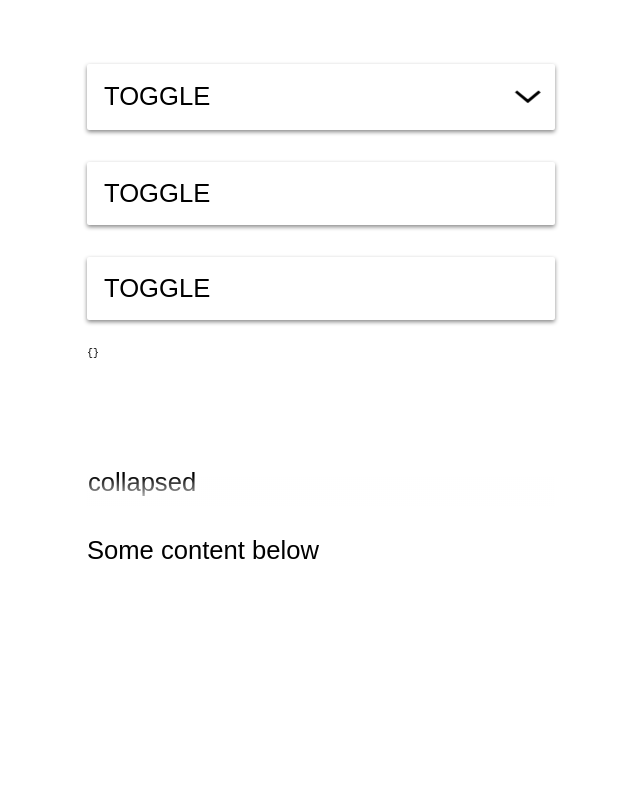
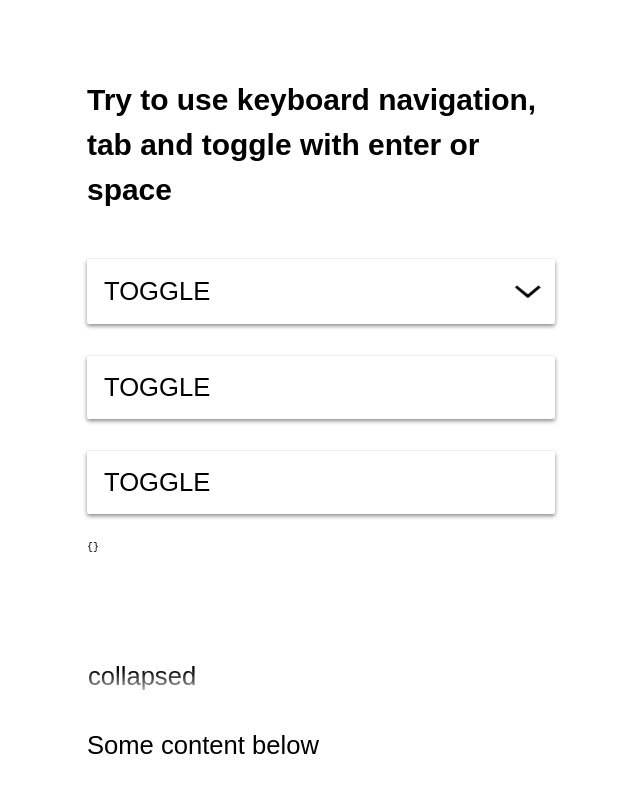
Before and after one commit to kunukn/react-collapse, a React (Vite) app: page / in a window 1280 px wide. Shown: the top 792 px of the page, without its empty margins (319-959 px from the left). Built offline with nearby package versions, Linux system fonts and the light colour scheme.

Commit message:
add headline to demo

```diff
--- a/src/App.tsx
+++ b/src/App.tsx
@@ -30,6 +30,10 @@ export default function App() {
 
   return (
     <div className="app">
+      <h3 className="app__title">
+        Try to use keyboard navigation, tab and toggle with enter or space
+      </h3>
+
       <button
         className={cx('app__toggle', {
           'app__toggle--active': isOpen.a,
```
